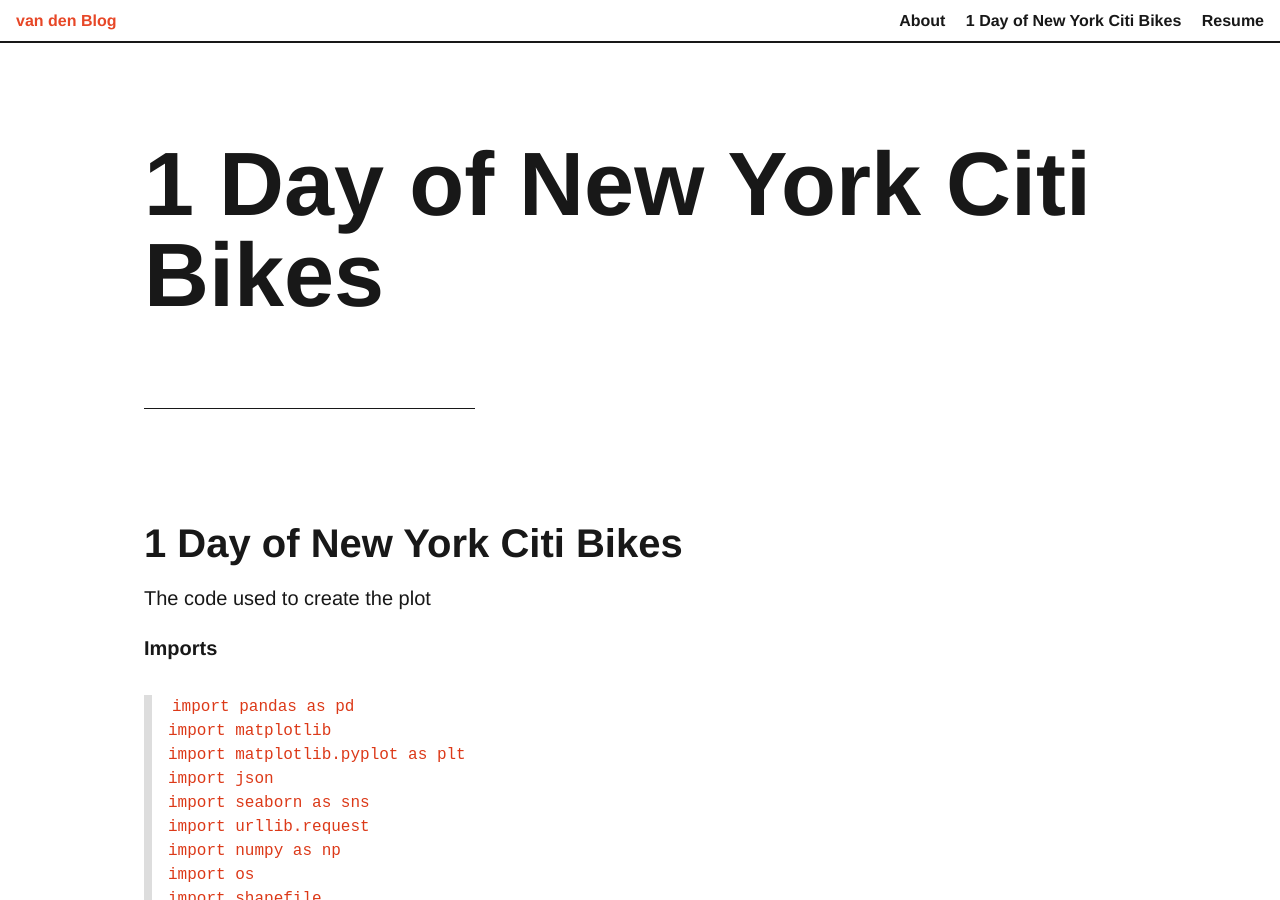
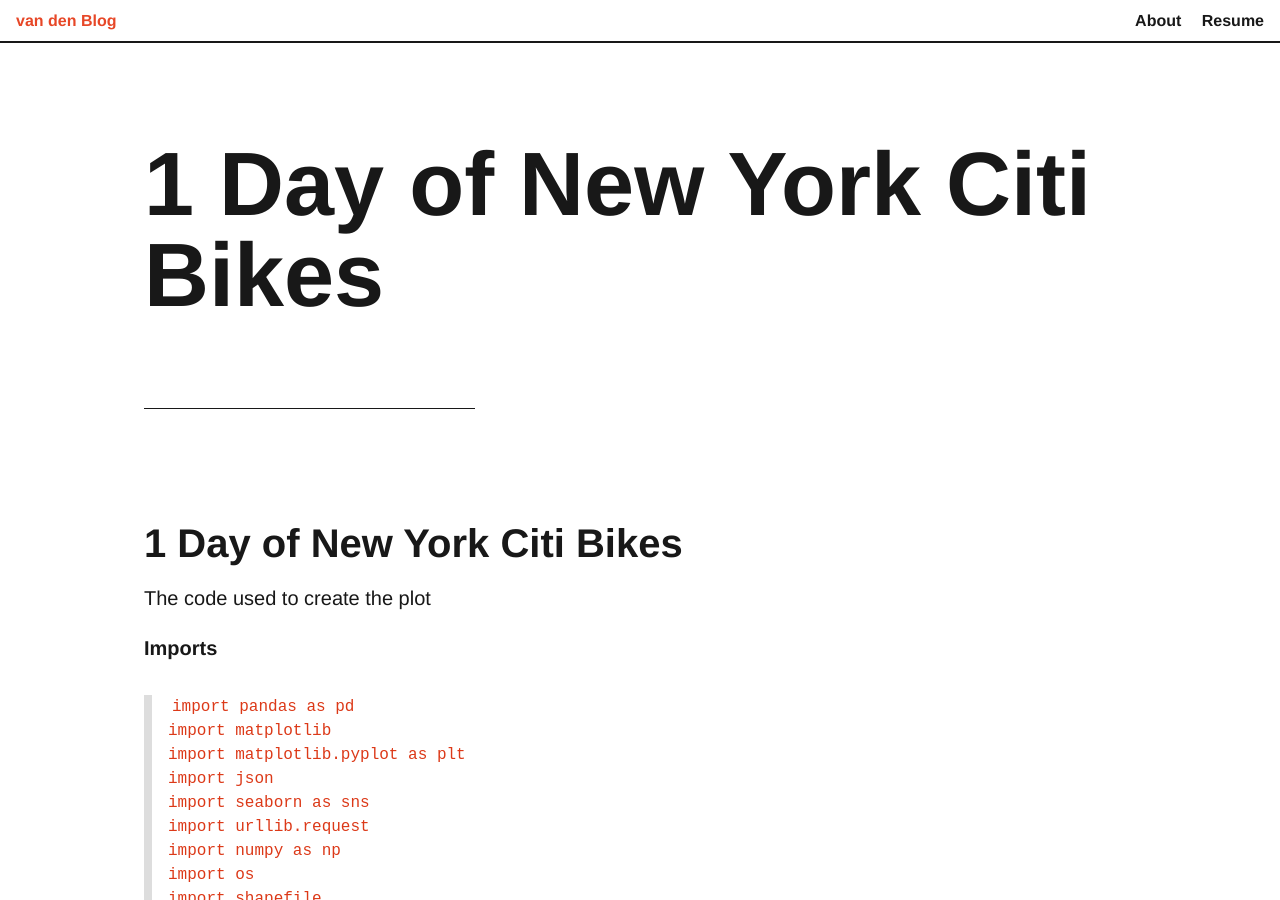
Before and after one commit to Bergvca/bergvca.github.io, a Jekyll site: the page built from notebooks/nyccitibikeclean.md, in a window 1280 px wide and 900 px high. Built offline with Jekyll 4.4.1, drawn with Linux system fonts in a browser that asks for light colours; comment, search, counter and statistics services are not loaded; our own code applies the rules of GitHub Pages for plain Markdown files.

Commit message:
something rendering different in github compared to local

```diff
--- a/_includes/header.html
+++ b/_includes/header.html
@@ -7,7 +7,7 @@
   <div class="right sm-width-full">
     <ul class="list-reset mt-lg-1 mb-2 mb-lg-1">
       {% for my_page in site.pages %}
-        {% if my_page.title %}
+        {% if my_page.title and my_page.title != '1 Day of New York Citi Bikes'%}
         <li class="inline-block">
           <a class="align-middle link-primary mr-2 mr-lg-0 ml-lg-2" href="{{ my_page.url | prepend: site.baseurl }}">
             {{ my_page.title }}
--- a/notebooks/nyccitibikeclean.md
+++ b/notebooks/nyccitibikeclean.md
@@ -1,6 +1,6 @@
 ---
 layout: post
-cvdbtitle: 1 Day of New York Citi Bikes
+cvdbtitle: "1 Day of New York Citi Bikes"
 layout: page_noheader
 ---
 
```
Also changed, not shown: 7 other files.
